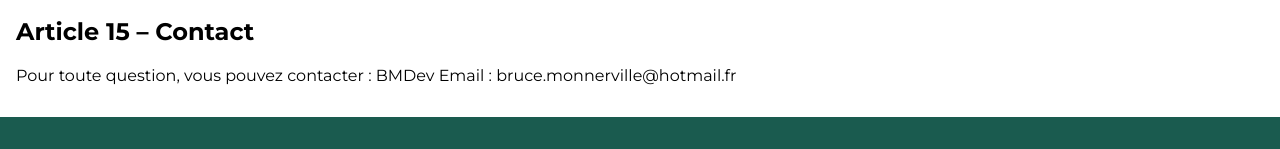
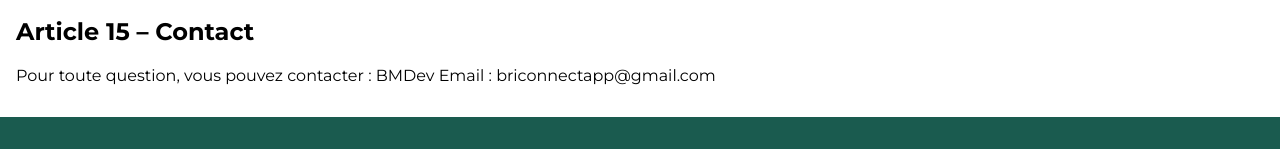
Before and after one commit to brucemvl/bricolanding, a React (Create React App) app: page /Utilisation in a window 1280 px wide. Shown: the part 2364-2513 px from the top of the page. Built offline with nearby package versions, Linux system fonts and the light colour scheme; a web font is replaced by a local one.

Commit message:
mise a jour adresse mail

```diff
--- a/src/pages/Utilisation.jsx
+++ b/src/pages/Utilisation.jsx
@@ -156,7 +156,7 @@ Tout litige relève de la compétence des tribunaux du siège social de l’édi
 Pour toute question, vous pouvez contacter :
 
 BMDev
-Email : bruce.monnerville@hotmail.fr
+Email : briconnectapp@gmail.com
 </p>
    </div>
 
```
